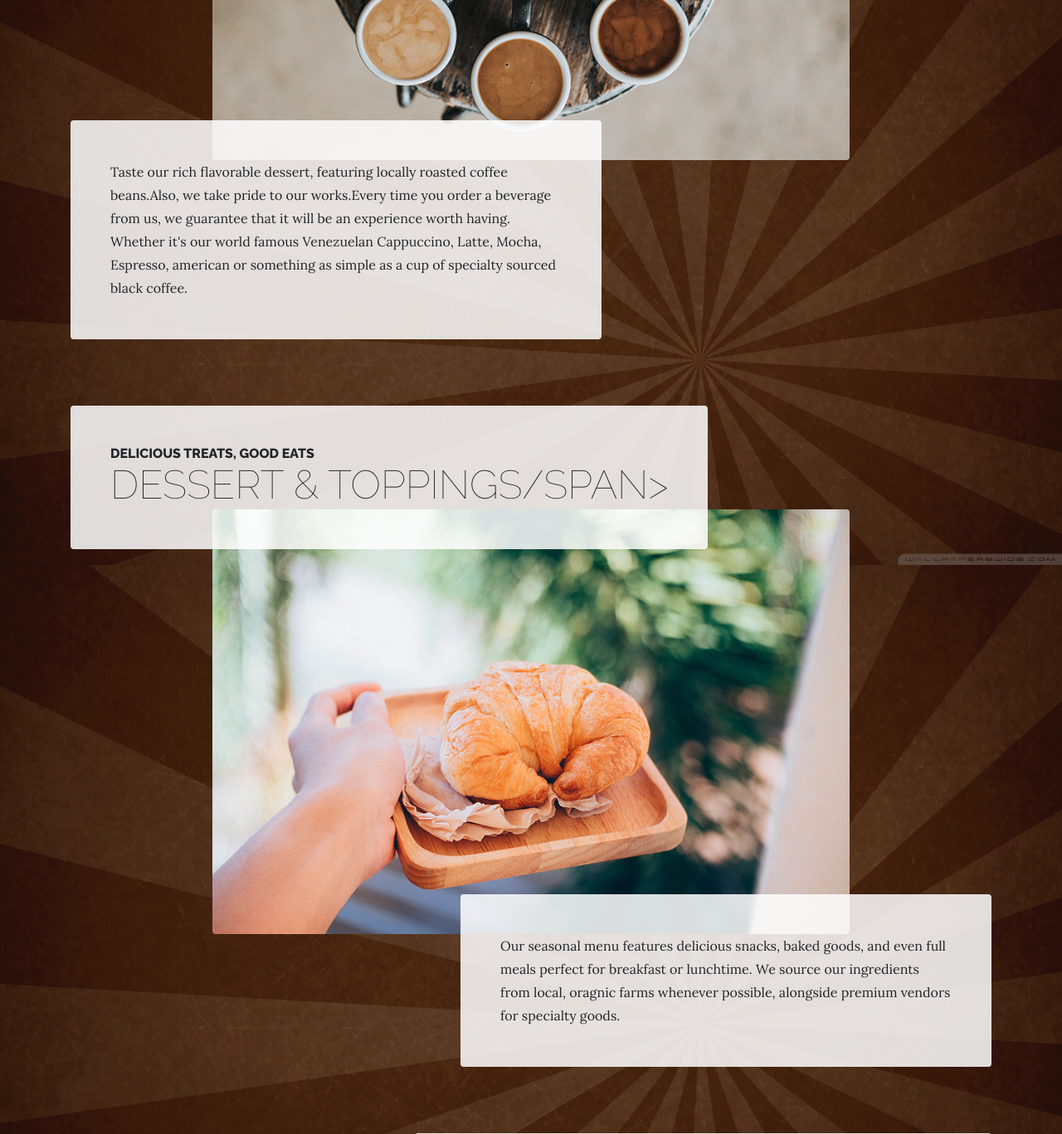
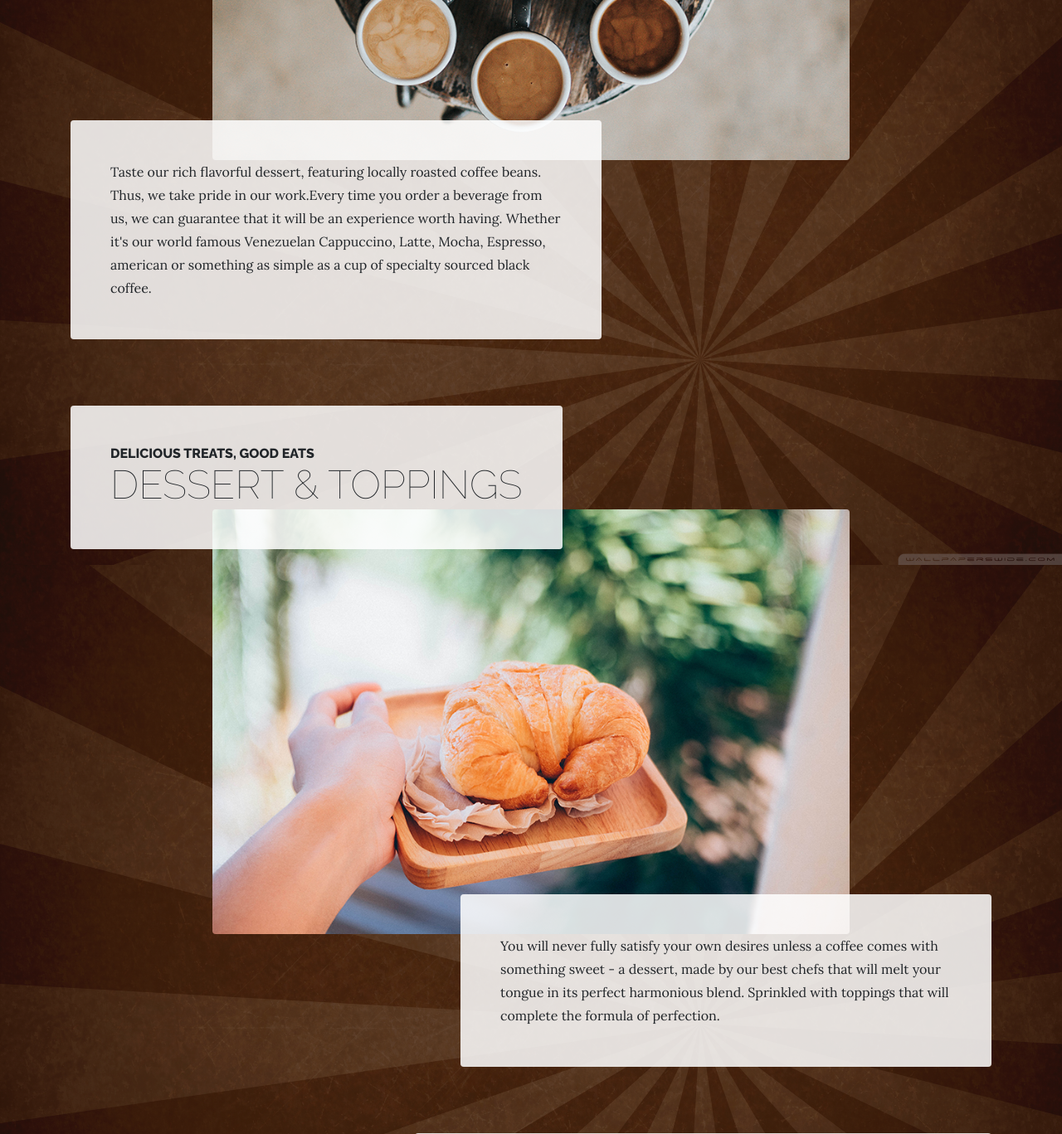
Before and after one commit to nathanielolejr/STI_WebDev, a CodeIgniter app: page /database/welcome/Menu in a window 1280 px wide. Shown: the part 919-2286 px from the top of the page at 83% size. Run offline with CodeIgniter, Linux system fonts and the light colour scheme.

Commit message:
change menu

```diff
--- a/application/views/layout/menu.php
+++ b/application/views/layout/menu.php
@@ -12,7 +12,7 @@
           <img class="product-item-img mx-auto d-flex rounded img-fluid mb-3 mb-lg-0" src="<?php echo base_url('themes/img/products-01.jpg');?>" alt="">
           <div class="product-item-description d-flex mr-auto">
             <div class="bg-faded p-5 rounded">
-              <p class="mb-0">Taste our rich flavorable dessert, featuring locally roasted coffee beans.Also, we take pride to our works.Every time you order a beverage from us, we guarantee that it will be an experience worth having. Whether it's our world famous Venezuelan Cappuccino, Latte, Mocha, Espresso, american or something as simple as a cup of specialty sourced black coffee.</p>
+              <p class="mb-0">Taste our rich flavorful dessert, featuring locally roasted coffee beans. Thus, we take pride in our work.Every time you order a beverage from us, we can guarantee that it will be an experience worth having. Whether it's our world famous Venezuelan Cappuccino, Latte, Mocha, Espresso, american or something as simple as a cup of specialty sourced black coffee.</p>
             </div>
           </div>
         </div>
@@ -26,14 +26,14 @@
             <div class="bg-faded p-5 d-flex mr-auto rounded">
               <h2 class="section-heading mb-0">
                 <span class="section-heading-upper">Delicious Treats, Good Eats</span>
-                <span class="section-heading-lower">Dessert &amp; Toppings/span>
+                <span class="section-heading-lower">Dessert &amp; Toppings</span>
               </h2>
             </div>
           </div>
           <img class="product-item-img mx-auto d-flex rounded img-fluid mb-3 mb-lg-0" src="<?php echo base_url('themes/img/products-02.jpg');?>" alt="">
           <div class="product-item-description d-flex ml-auto">
             <div class="bg-faded p-5 rounded">
-              <p class="mb-0">Our seasonal menu features delicious snacks, baked goods, and even full meals perfect for breakfast or lunchtime. We source our ingredients from local, oragnic farms whenever possible, alongside premium vendors for specialty goods.</p>
+              <p class="mb-0">You will never fully satisfy your own desires unless a coffee comes with something sweet - a dessert, made by our best chefs that will melt your tongue in its perfect harmonious blend. Sprinkled with toppings that will complete the formula of perfection.</p>
             </div>
           </div>
         </div>
```
